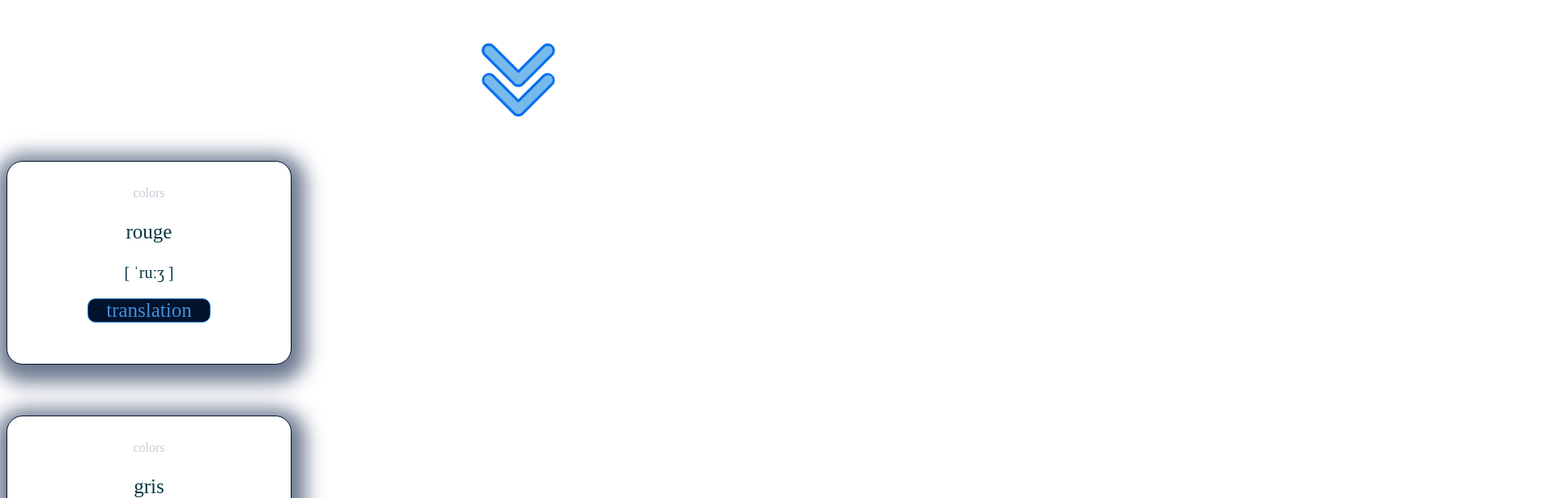
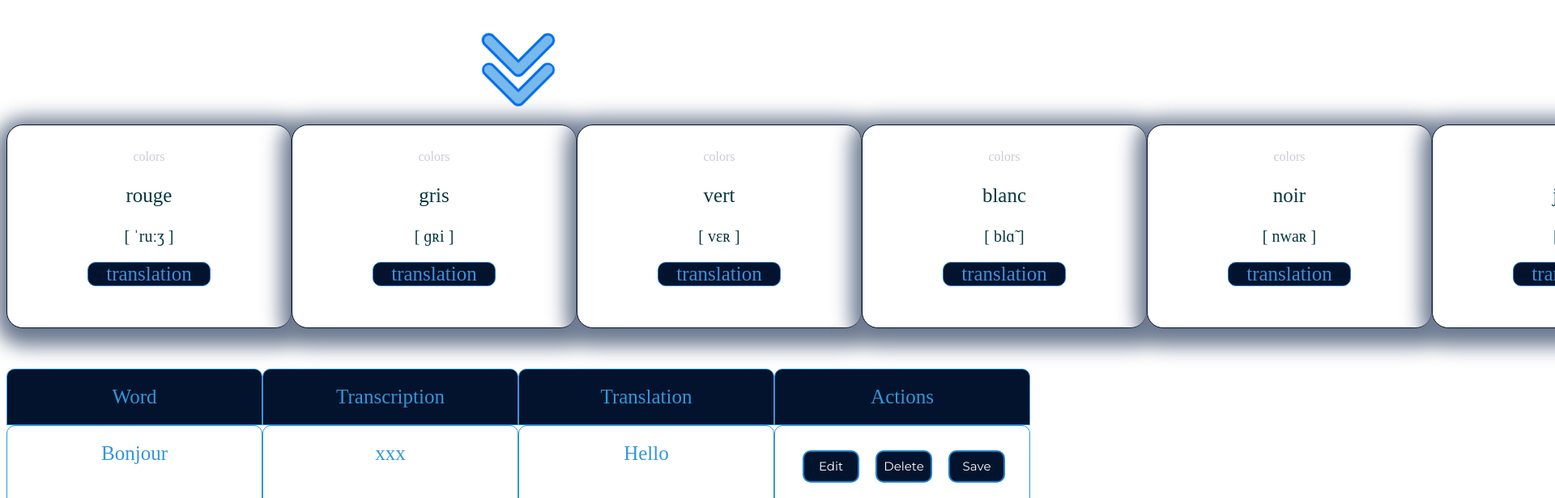
Before and after one commit to KateM3d/words, a React (Create React App) app in the folder words/: page / in a window 1280 px wide. Shown: the part 440-1056 px from the top of the page at 81% size, 1920 px wide, since content can reach past the window. Built offline with nearby package versions, Linux system fonts and the light colour scheme.

Commit message:
fixed classes for component Card

```diff
--- a/words/src/components/Flashcard/Flashcard.scss
+++ b/words/src/components/Flashcard/Flashcard.scss
@@ -1,6 +1,12 @@
-.containerCards {
-    display: flex;
-    flex-direction: row;
+.container {
+    &Cards {
+        display: flex;
+        flex-direction: row;
+    }
+    &Flashcard {
+        display: flex;
+        flex-direction: row;
+    }
 }
 
 .flashcardBody {
```
